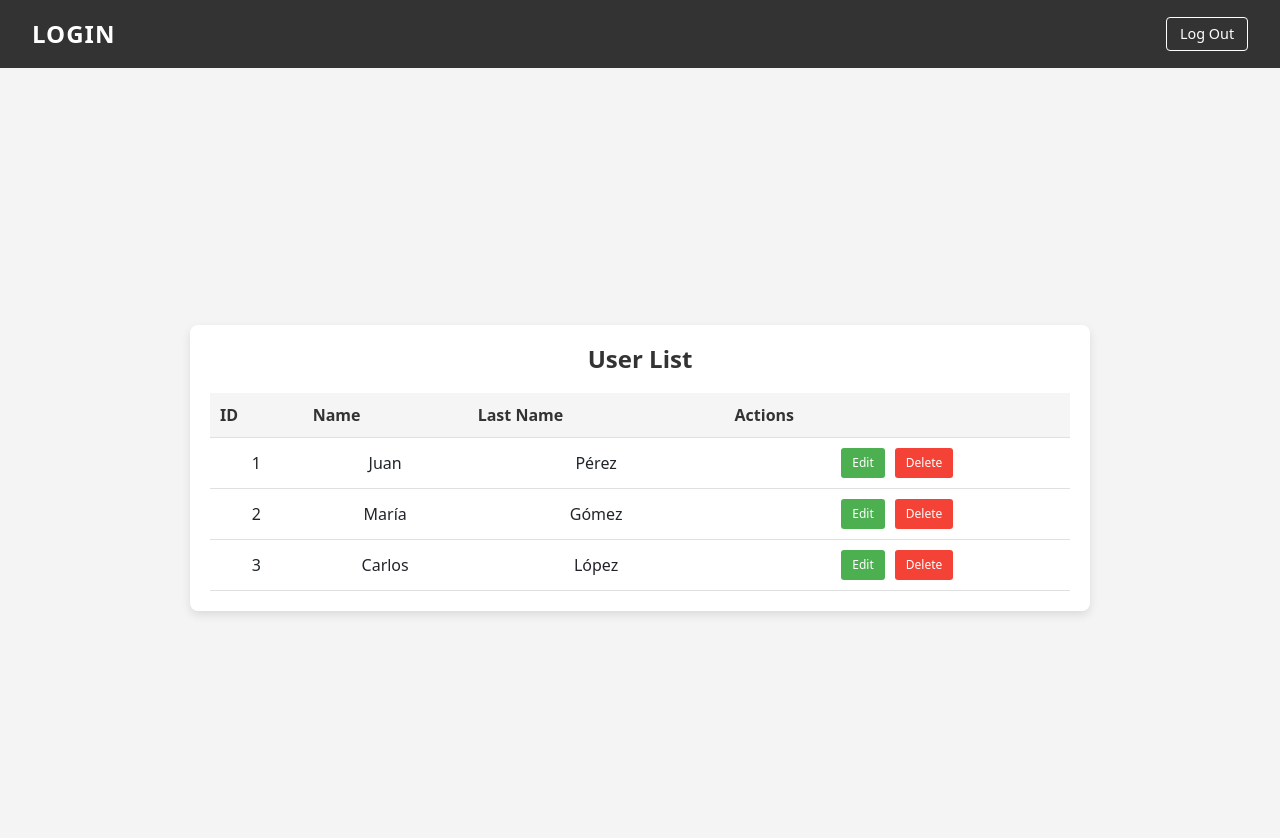
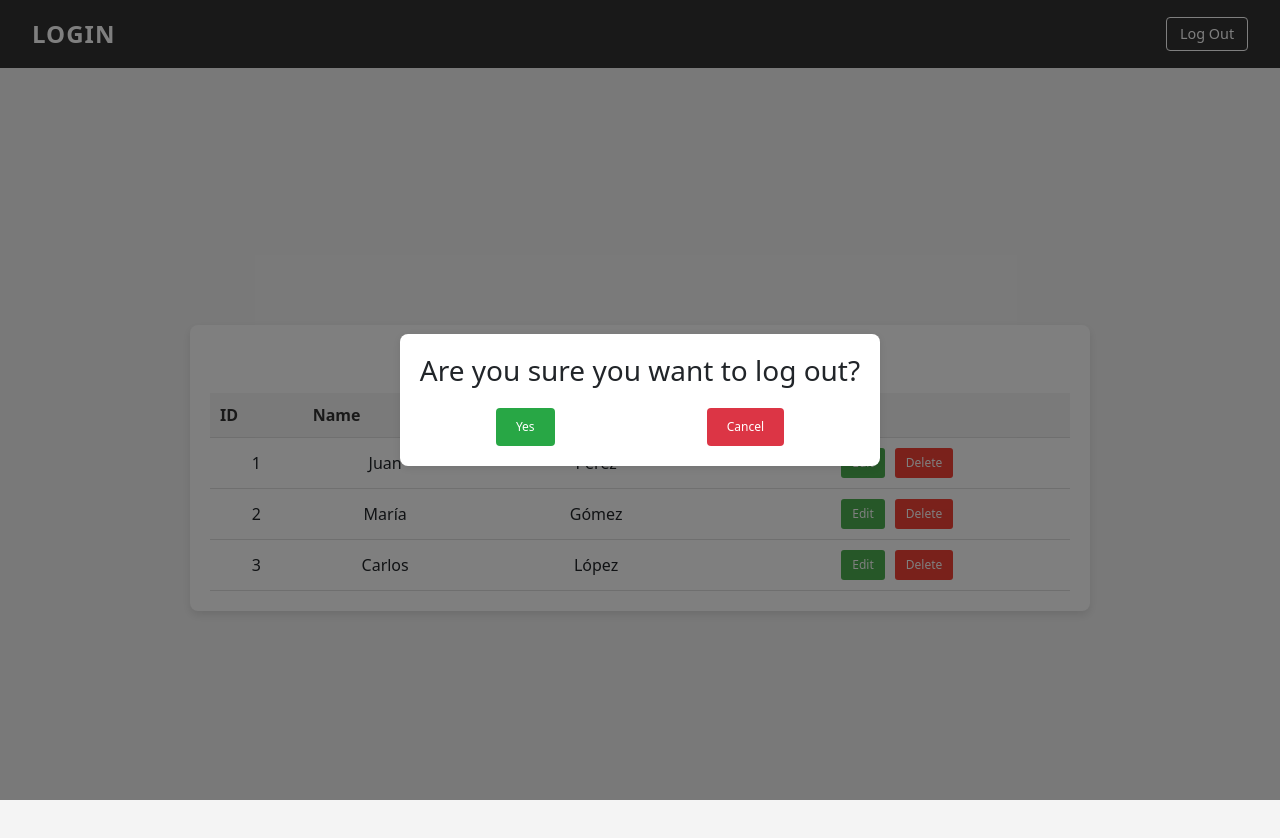
Before and after one commit to juangzj/Login-Project, a React (Vite) app in the folder login/react/login/: page /userPage in a window 1280 px wide. Both pictures are taken after a click on the button "Log Out". Shown: the top 838 px of the page. Built offline with nearby package versions, Linux system fonts and the light colour scheme.

Commit message:
[Feat]  Logout functionality added

```diff
--- a/login/react/login/src/components/navbar/NavBar.module.css
+++ b/login/react/login/src/components/navbar/NavBar.module.css
@@ -35,3 +35,56 @@
   /* Minimal hover effect */
   color: #fff;
 }
+
+.modalOverlay {
+  position: fixed;
+  top: 0;
+  left: 0;
+  width: 100%;
+  height: 100%;
+  background: rgba(0, 0, 0, 0.5);
+  display: flex;
+  justify-content: center;
+  align-items: center;
+  z-index: 1000;
+}
+
+.modalContent {
+  background: white;
+  padding: 20px;
+  border-radius: 8px;
+  box-shadow: 0 2px 10px rgba(0, 0, 0, 0.1);
+  text-align: center;
+}
+
+.modalButtons {
+  margin-top: 20px;
+  display: flex;
+  justify-content: space-around;
+}
+
+.confirmButton {
+  background: #28a745;
+  color: white;
+  padding: 10px 20px;
+  border: none;
+  border-radius: 4px;
+  cursor: pointer;
+}
+
+.confirmButton:hover {
+  background: #218838;
+}
+
+.cancelButton {
+  background: #dc3545;
+  color: white;
+  padding: 10px 20px;
+  border: none;
+  border-radius: 4px;
+  cursor: pointer;
+}
+
+.cancelButton:hover {
+  background: #c82333;
+}
--- a/login/react/login/src/components/navbar/Navbar.jsx
+++ b/login/react/login/src/components/navbar/Navbar.jsx
@@ -1,11 +1,44 @@
-import 'react';
-import navbarStyles from './Navbar.module.css'; // Import the styles
+import { useState } from 'react';
+import { useNavigate } from 'react-router-dom';
+import navbarStyles from './Navbar.module.css'; // Import styles
 
 const Navbar = () => {
+  const [showModal, setShowModal] = useState(false); // State to control modal visibility
+  const navigate = useNavigate(); // Hook for navigation
+
+  // Function to handle logout
+  const handleLogout = () => {
+    localStorage.removeItem('authToken'); // Remove token
+    navigate('/'); // Redirect to login
+  };
+
+  // Function to toggle modal visibility
+  const toggleModal = () => {
+    setShowModal(!showModal);
+  };
+
   return (
     <nav className={navbarStyles.navbarContainer}>
       <div className={navbarStyles.navbarTitle}>Login</div>
-      <button className={navbarStyles.logoutButton}>Log Out</button>
+      <button className={navbarStyles.logoutButton} onClick={toggleModal}>
+        Log Out
+      </button>
+
+      {showModal && (
+        <div className={navbarStyles.modalOverlay}>
+          <div className={navbarStyles.modalContent}>
+            <h3>Are you sure you want to log out?</h3>
+            <div className={navbarStyles.modalButtons}>
+              <button onClick={handleLogout} className={navbarStyles.confirmButton}>
+                Yes
+              </button>
+              <button onClick={toggleModal} className={navbarStyles.cancelButton}>
+                Cancel
+              </button>
+            </div>
+          </div>
+        </div>
+      )}
     </nav>
   );
 };
```
Also changed, not shown: login/react/login/src/layout/Layout.jsx (deleted, +0 -18 lines), login/react/login/src/layout/Layout.css (deleted).
